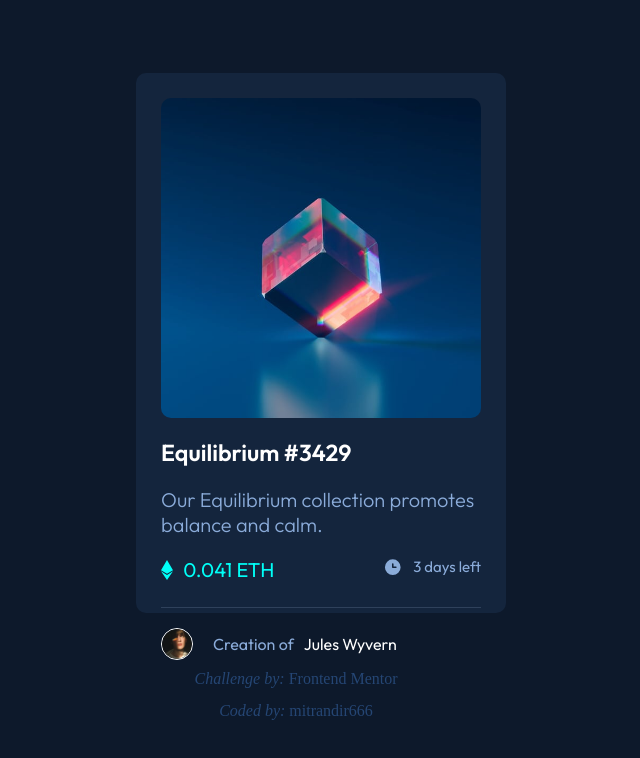
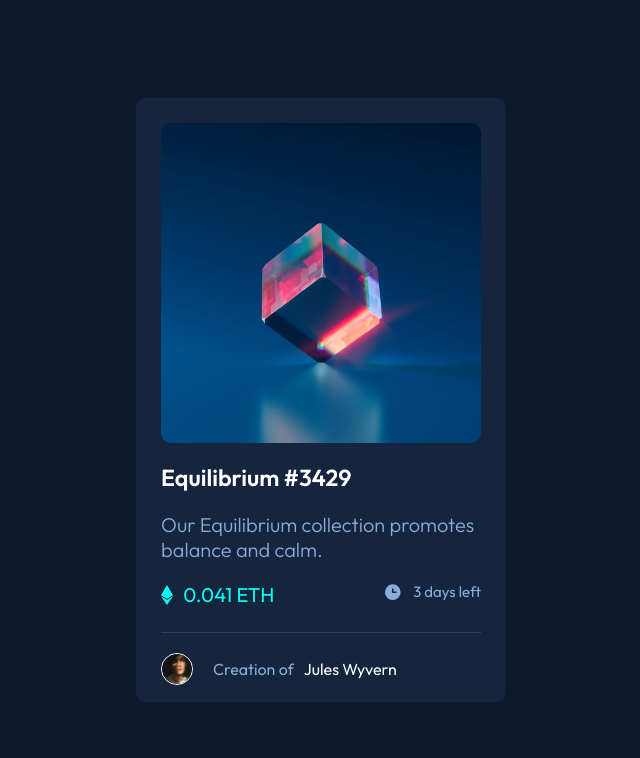
Before and after one commit to Mitrandir666/nft-preview-card-component-main, a plain HTML site: page index.html in a window 1280 px wide. Shown: the whole page, without its empty margins (319-959 px from the left). Drawn offline with Linux system fonts and the light colour scheme.

Commit message:
another unexpected issue fixed

```diff
--- a/index.html
+++ b/index.html
@@ -37,10 +37,10 @@
          <img id="avatar" src="images/image-avatar.png" alt="author_avatar"><p>Creation of <span id="author_name">Jules Wyvern</span></p>
         </div>
      </main>
-     <div class="footer">
+     <!---<div class="footer">
        <i>Challenge by:</i> <a href="https://www.frontendmentor.io?ref=challenge" target="_blank">Frontend Mentor</a> <br>
        <i>Coded by:</i> <a href="#">mitrandir666</a>
-      </div>
+      </div>-->
    </div>
 
   </body>
--- a/styles.css
+++ b/styles.css
@@ -29,7 +29,7 @@ width: 100vw;
 
 main{
     background-color: var(--main-color);
-    height:60vh;
+    height:68vh;
     width:320px;
     padding:25px;
     padding-bottom:35px;
@@ -175,7 +175,7 @@ h1:hover{
     cursor:pointer;
 }
 
-.footer{
+/**.footer{
     width:100%;
     text-align:center;
     padding-top:50px;
@@ -188,7 +188,7 @@ h1:hover{
     text-decoration: none;
     color: hsl(215, 51%, 30%);
 
-}
+}**/
 
 
 
```
